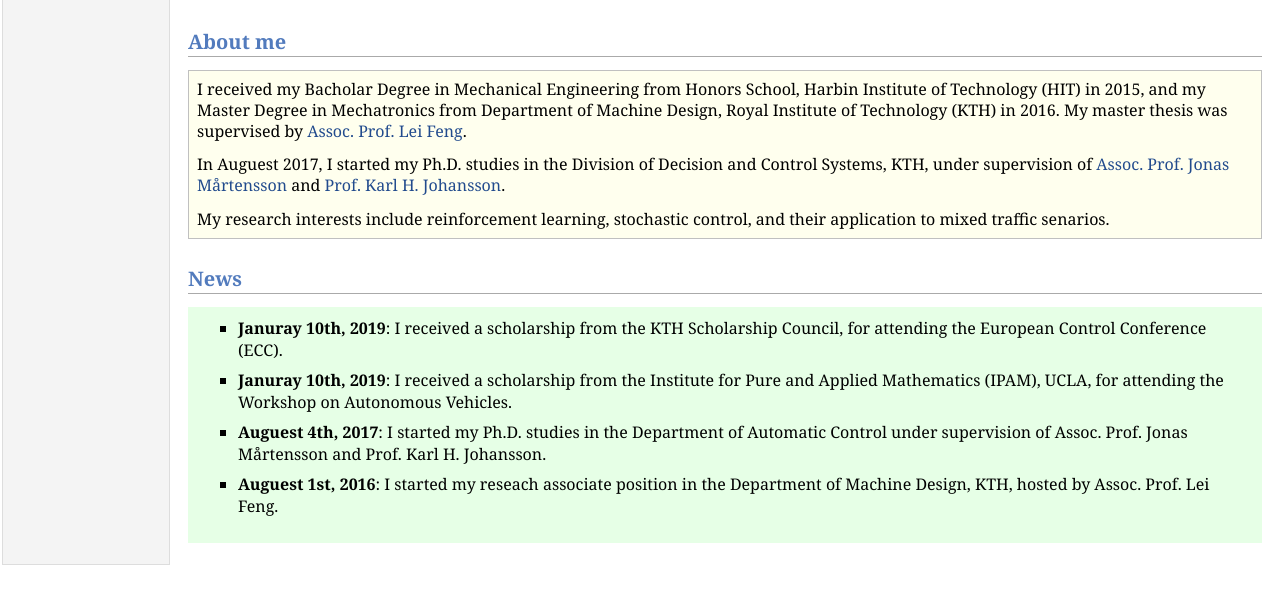
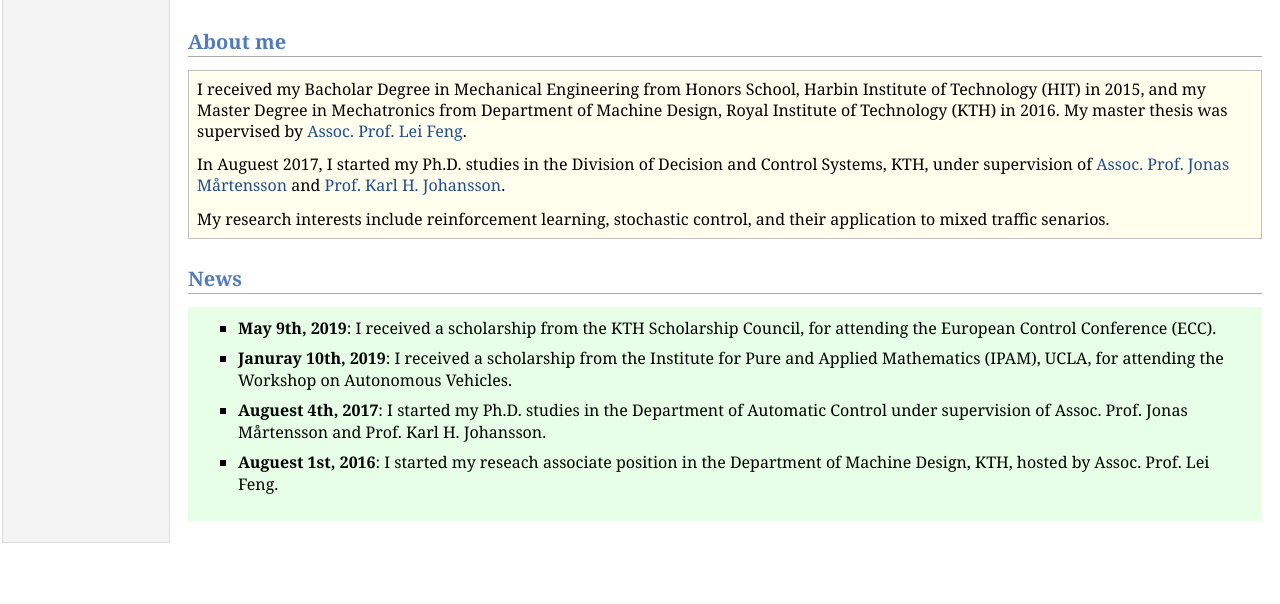
Before and after one commit to yuchaotaigu/yuchaotaigu.github.io, a Jekyll site: the page index.html, which Jekyll copies as it is, in a window 1280 px wide, cut to the strip 275-879 px from the top of the page. Built offline with Jekyll 4.4.1, drawn with Linux system fonts in a browser that asks for light colours; comment, search, counter and statistics services are not loaded.

Commit message:
Update index.html

```diff
--- a/index.html
+++ b/index.html
@@ -53,7 +53,7 @@ Mail: <a href="mailto:yuchao@kth.se">yuchao@kth.se</a><br /></p>
 <div class="infoblock">
 <div id="demobox">
 <ul>
-  <li><b>Januray 10th, 2019</b>: I received a scholarship from the KTH Scholarship Council, for attending the European Control Conference (ECC).
+  <li><b>May 9th, 2019</b>: I received a scholarship from the KTH Scholarship Council, for attending the European Control Conference (ECC).
   </li>
   <li><b>Januray 10th, 2019</b>: I received a scholarship from the Institute for Pure and Applied Mathematics (IPAM), UCLA, for attending the Workshop on Autonomous Vehicles.
   </li>
```
